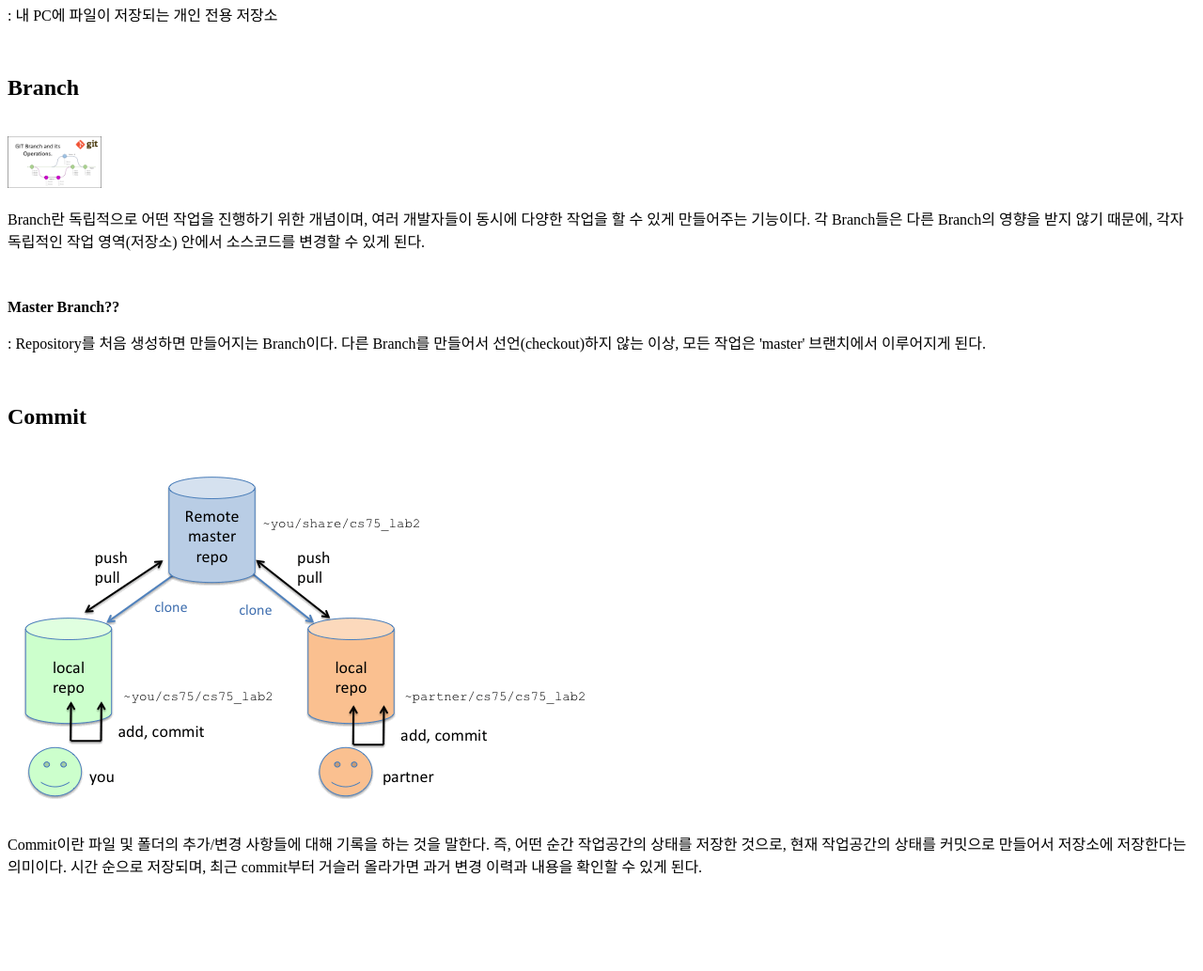
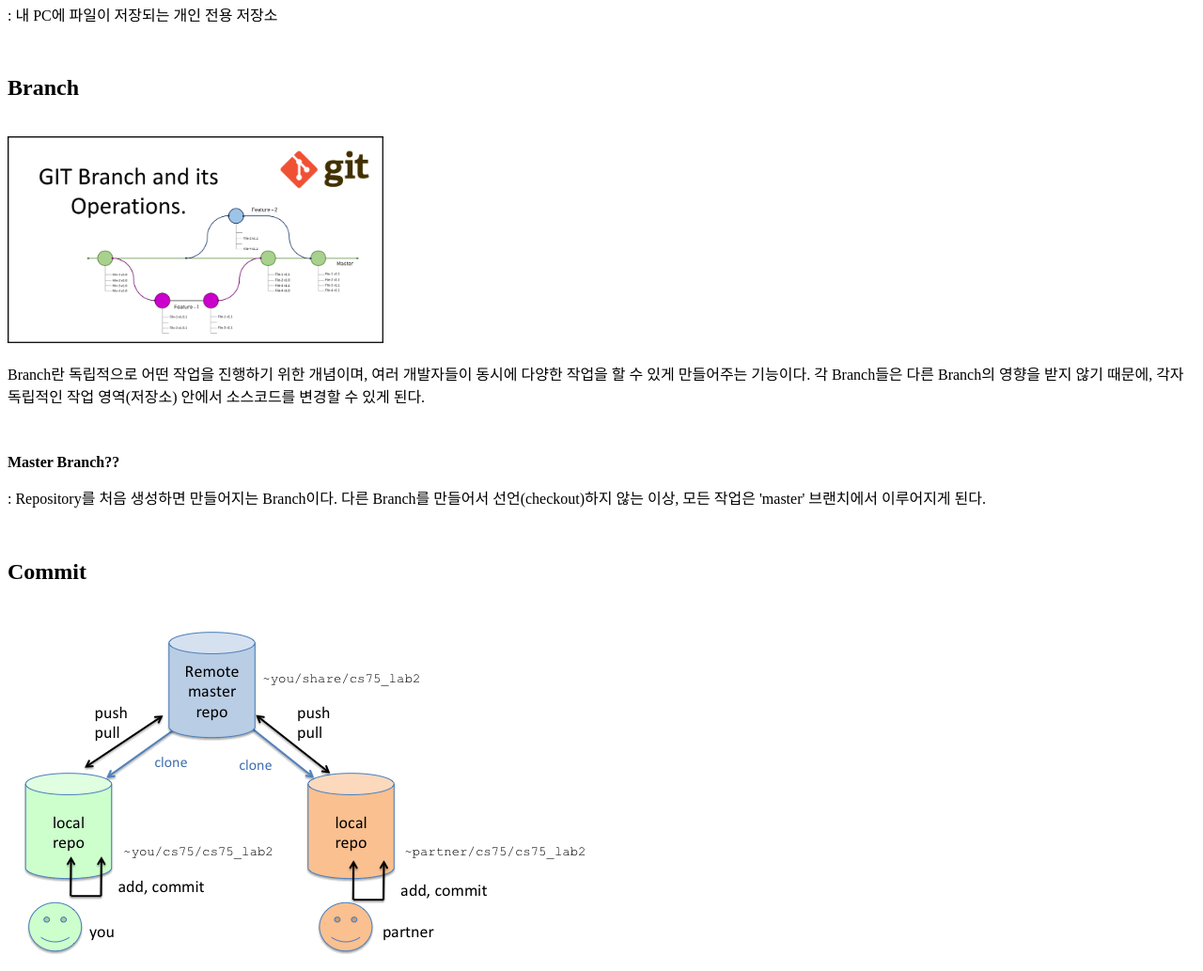
Before and after one commit to dyyoonsing/Data-task, a plain HTML site: page index.html in a window 1280 px wide. Shown: the part 946-1979 px from the top of the page at 94% size. Before the commit the page ends 1921 px from the top, so only its background shows below. Drawn offline with Linux system fonts and the light colour scheme.

Commit message:
Update index.html

```diff
--- a/index.html
+++ b/index.html
@@ -23,7 +23,7 @@
   <p style="font-weight:bold;"> 로컬저장소?</p>
   <p> : 내 PC에 파일이 저장되는 개인 전용 저장소</p><br>
   <h2>Branch</h2><br>
-  <img src = "branch.png" width="100" /><br>
+  <img src = "branch.png" width="400" /><br>
   <p>Branch란 독립적으로 어떤 작업을 진행하기 위한 개념이며, 여러 개발자들이 동시에 다양한 작업을 할 수 있게 만들어주는 기능이다.
     각 Branch들은 다른 Branch의 영향을 받지 않기 때문에, 각자 독립적인 작업 영역(저장소) 안에서 소스코드를 변경할 수 있게 된다.</p><br>
   <p style="font-weight:bold;"> Master Branch??</p>
```
